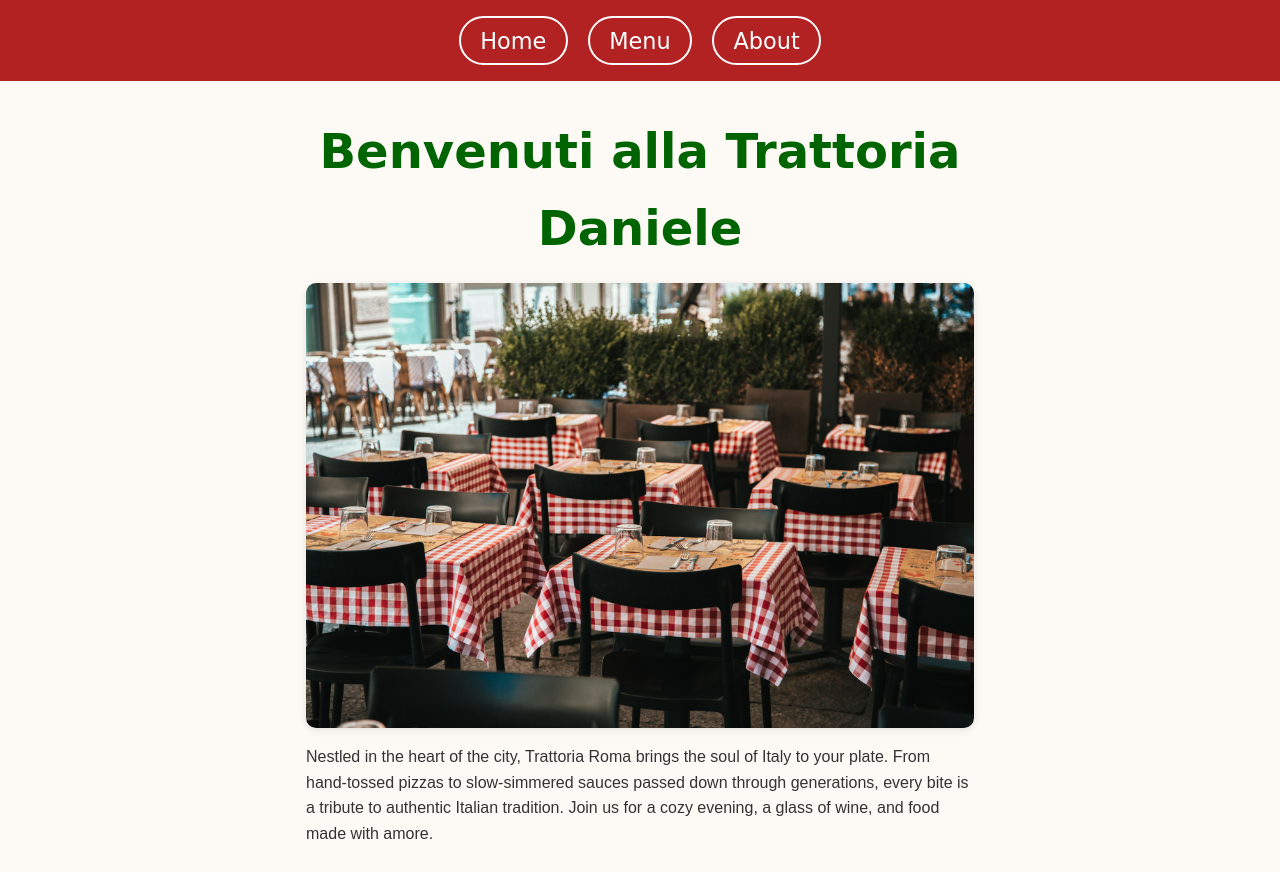
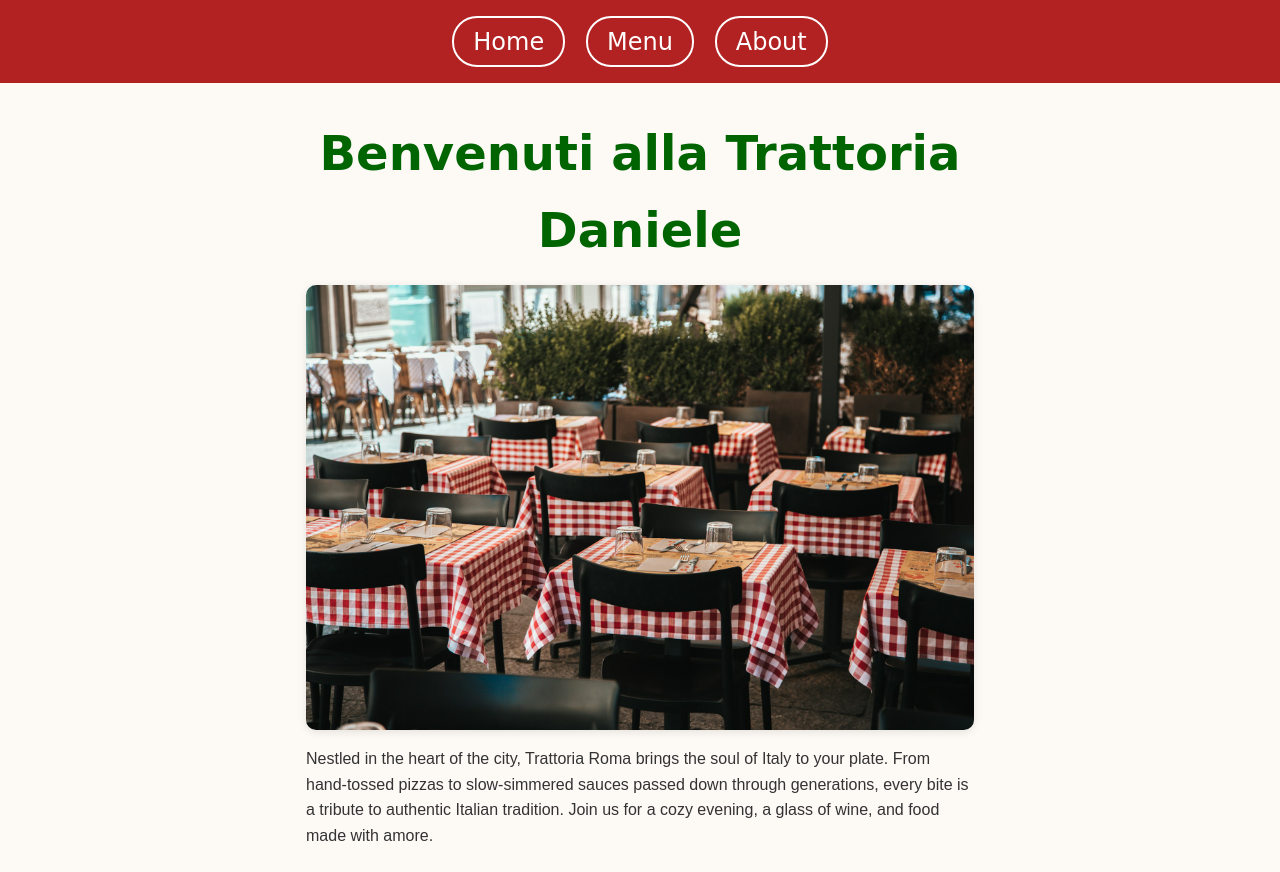
Before and after one commit to dlastic/odin-restaurant-page, a website built with webpack: page src/template.html in a window 1280 px wide. Shown: the top 872 px of the page. Built offline with nearby package versions, Linux system fonts and the light colour scheme; a web font is replaced by a local one.

Commit message:
Adjust button font size and transition effects

```diff
--- a/src/styles.css
+++ b/src/styles.css
@@ -30,17 +30,16 @@ nav button {
   padding: 0.6rem 1.2rem;
   margin: 0 0.5rem;
   cursor: pointer;
-  font-size: 1.4rem;
+  font-size: 1.5rem;
   border-radius: 25px;
   font-family: "Italianno", cursive;
   font-weight: 500;
-  transition: background-color 0.3s, color 0.3s, transform 0.2s;
+  transition: background-color 0.3s, color 0.3s,;
 }
 
 nav button:hover {
   background-color: #ffffff;
   color: #b22222;
-  transform: scale(1.05);
 }
 
 #content {
```
